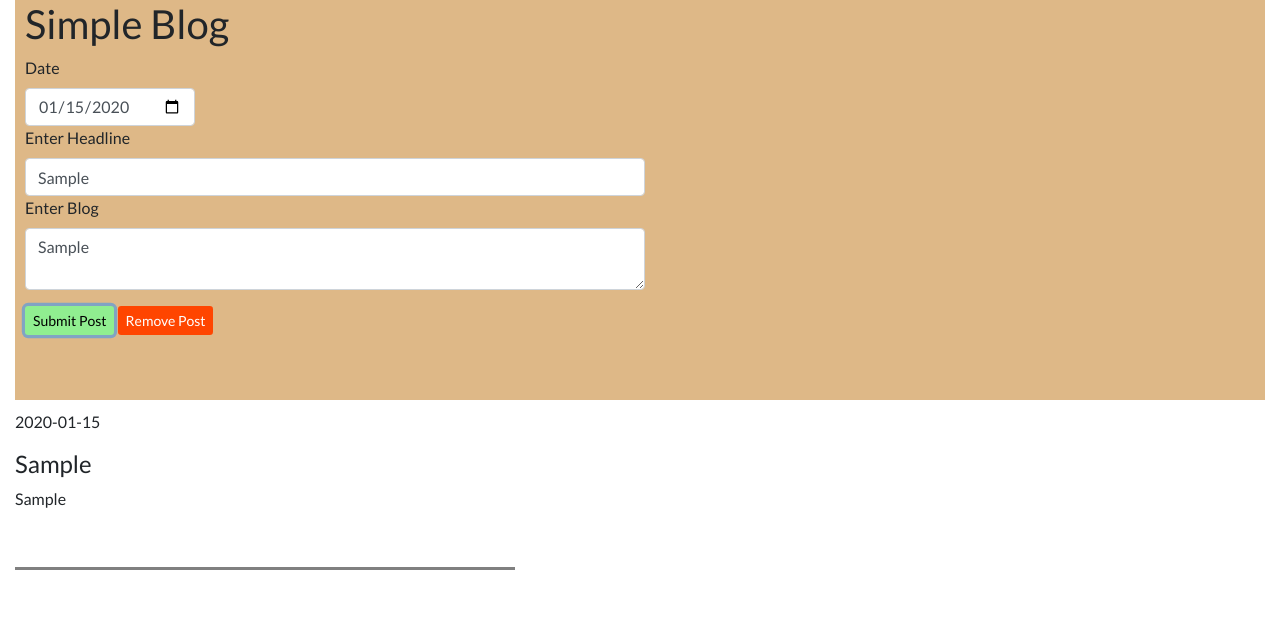
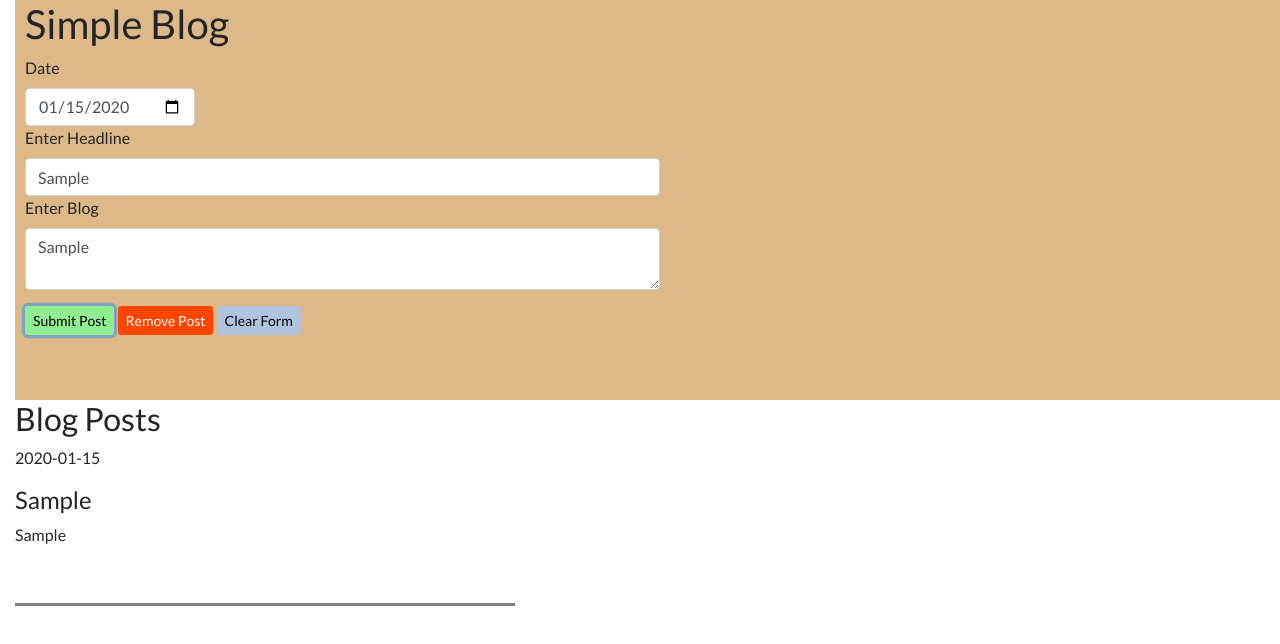
Before and after one commit to Alen002/SimpleBlog, a plain HTML site: page index.html in a window 1280 px wide. Both pictures are taken after typing "2020-01-15", "Sample", "Sample" into the empty fields and a click on the button "Submit Post". Drawn offline with nearby package versions, Linux system fonts and the light colour scheme.

Commit message:
minor change

```diff
--- a/index.html
+++ b/index.html
@@ -4,7 +4,7 @@
     <meta charset="UTF-8">
     <meta name="viewport" content="width=device-width, initial-scale=1.0">
     <meta http-equiv="X-UA-Compatible" content="ie=edge">
-    <link rel="stylesheet" href="../style.css">
+    <link rel="stylesheet" href="style.css">
     <link href="https://fonts.googleapis.com/css?family=Lato&display=swap" rel="stylesheet">
     <link rel="stylesheet" href="https://stackpath.bootstrapcdn.com/bootstrap/4.3.1/css/bootstrap.min.css" integrity="sha384-ggOyR0iXCbMQv3Xipma34MD+dH/1fQ784/j6cY/iJTQUOhcWr7x9JvoRxT2MZw1T" crossorigin="anonymous">
     <title>A Simple List</title>
@@ -30,7 +30,11 @@
 
         <button type="button" onclick="createArticle()" class="btn btn-primary btn-sm" id="submit-button">Submit Post</button>
         <button type="button" onclick="removeArticle()" class="btn btn-primary btn-sm button" id="remove-button">Remove Post</button>
+        <button type="button" onclick="clearForm()" class="btn btn-primary btn-sm button" id="clear-form">Clear Form</button>
     </div><!-- /End of header -->
+
+<div id='articles'><h2>Blog Posts</h2></div>
+
 
 </div><!-- /End of container-->
 
--- a/script.js
+++ b/script.js
@@ -10,7 +10,7 @@ let number = 0;
     number = 'article_'+ countArticles(); // create the class name for the new article
 
     let newArticle = document.createElement('article') //create new article
-    const selectDiv = document.querySelector('div'); //select parent
+    const selectDiv = document.querySelector('#articles'); //select parent
 
     newArticle.className = number; //add class name for newly created article
     selectDiv.appendChild(newArticle); //append the article
@@ -40,3 +40,9 @@ function removeArticle() { // removes the last article created
     document.querySelectorAll('article')[a-1].remove(); //remove last article
     console.log('Article removed' + a);
 };
+
+function clearForm() {
+    document.querySelectorAll('.form-control').forEach((entries) => {
+        entries.value = '';
+    });
+}
--- a/style.css
+++ b/style.css
@@ -14,6 +14,13 @@ body {
     padding-left: 10px;
     background-color: burlywood;
     margin-bottom: 10px;
+    position: fixed;
+    width: 100%;
+
+}
+
+#articles {
+    padding-top: 400px;
 }
 
 article {  /* format for the new article */
@@ -42,3 +49,9 @@ article {  /* format for the new article */
     border: none;
     color: black;
 }
+
+#clear-form {
+    background: lightsteelblue;
+    border: none;
+    color: black;
+}
```
